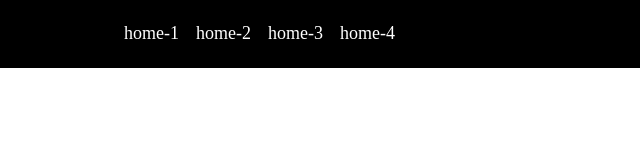
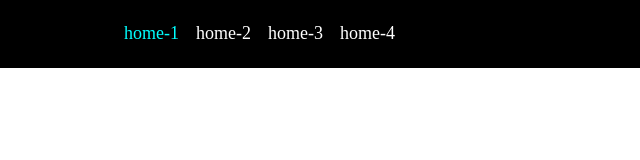
Before and after one commit to Projapo/conceptual-session-one, a plain HTML site: page index.html in a window 1280 px wide. In both pictures the pointer is over the item "home-1". Shown: the full height of the page, 640-1280 px from the left. Drawn offline with Linux system fonts and the light colour scheme.

Commit message:
header done

```diff
--- a/index.css
+++ b/index.css
@@ -26,4 +26,8 @@
     margin-right: 10px;
     padding-right: 7px;
     font-size: 18px;
+    cursor: pointer;
 }
+.item:hover{
+    color: aqua;
+}
```
Also changed, not shown: index.html (+1 -0 lines).
